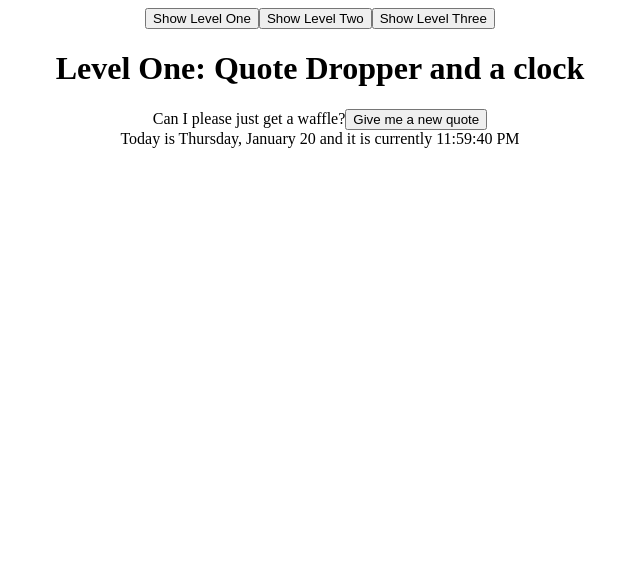
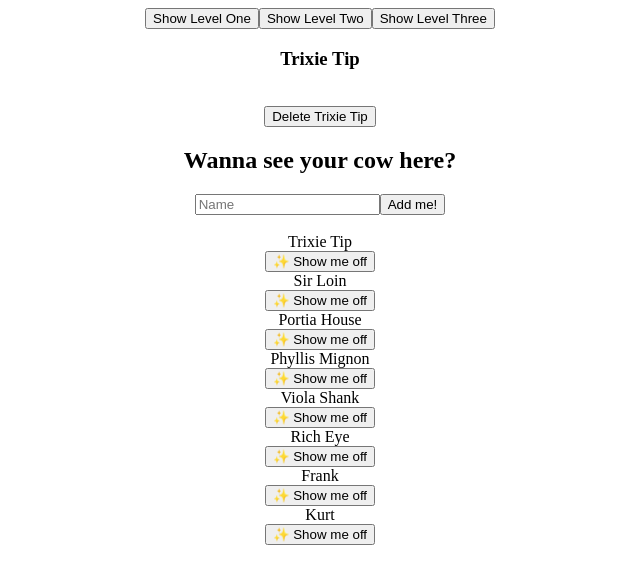
Before and after one commit to kellytso04/hook-line-sinker, a React app: page / in a window 1280 px wide. Shown: the top 584 px of the page, without its empty margins (320-960 px from the left). Built offline with nearby package versions, Linux system fonts and the light colour scheme.

Commit message:
Switches to Level Two on click

```diff
--- a/client/App.jsx
+++ b/client/App.jsx
@@ -1,6 +1,8 @@
 // TODO: What else will we need to import from React?
 import React from 'react';
 import LevelOne from './levelOne/LevelOne.jsx';
+import LevelTwo from './levelTwo/LevelTwo.jsx';
+
 
 // TODO: Hmmmmmm, something's not right here.
 class App extends React.Component {
@@ -9,13 +11,14 @@ class App extends React.Component {
     super(props);
 
     this.state = {
-      showLevelOne: true,
-      showLevelTwo: false,
+      showLevelOne: false,
+      showLevelTwo: true,
       showLevelThree: false
     };
 
     this.setShowLevelOne = this.setShowLevelOne.bind(this);
     this.setShowLevelTwo = this.setShowLevelTwo.bind(this);
+    this.setShowLevelThree = this.setShowLevelThree.bind(this);
   }
 
   setShowLevelOne() {
@@ -58,9 +61,7 @@ class App extends React.Component {
 
         { this.state.showLevelOne ? <LevelOne phrases={this.props.samplePhrases}/> : null }
 
-        { this.state.showLevelTwo ? <div id='level-two'>
-          <h1>Level Two</h1>
-        </div> : null }
+        { this.state.showLevelTwo ? <LevelTwo /> : null }
 
         { this.state.showLevelThree ? <div id='level-three'>
           <h1>Level Three</h1>
```
